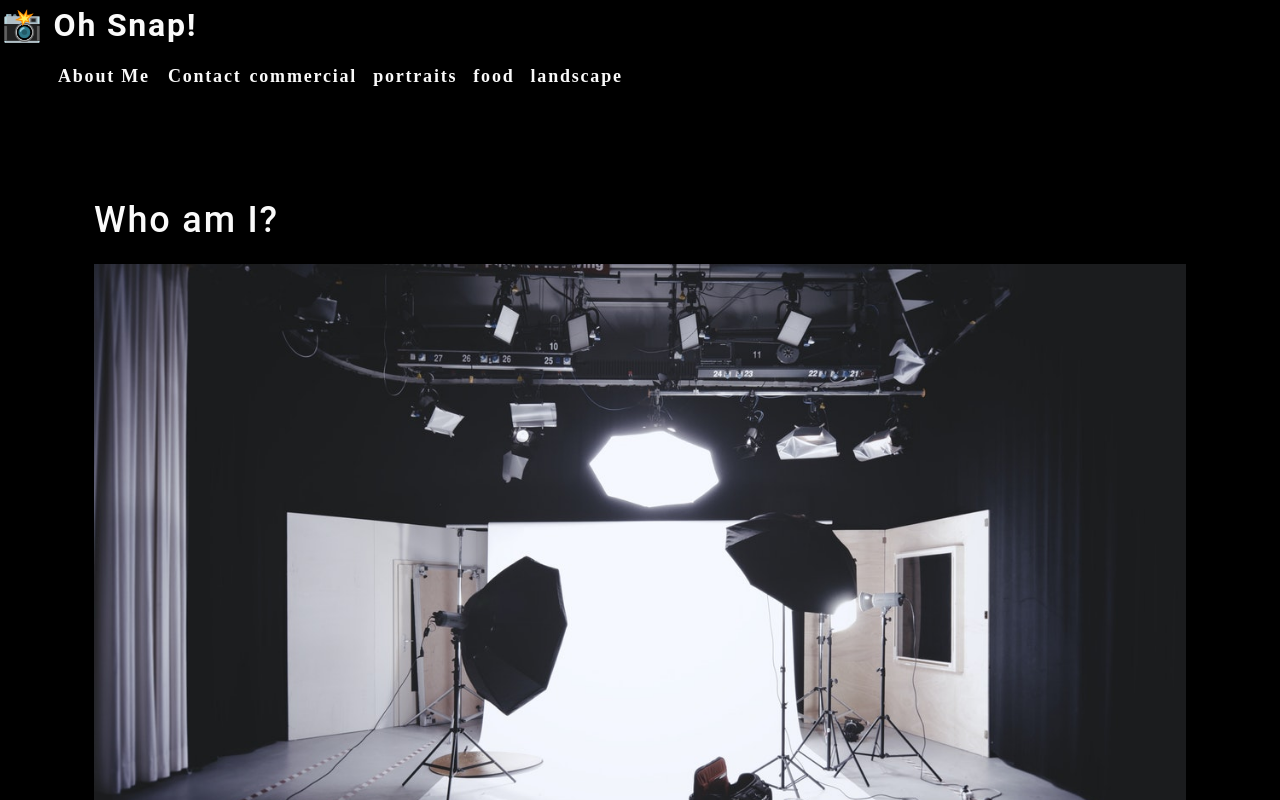
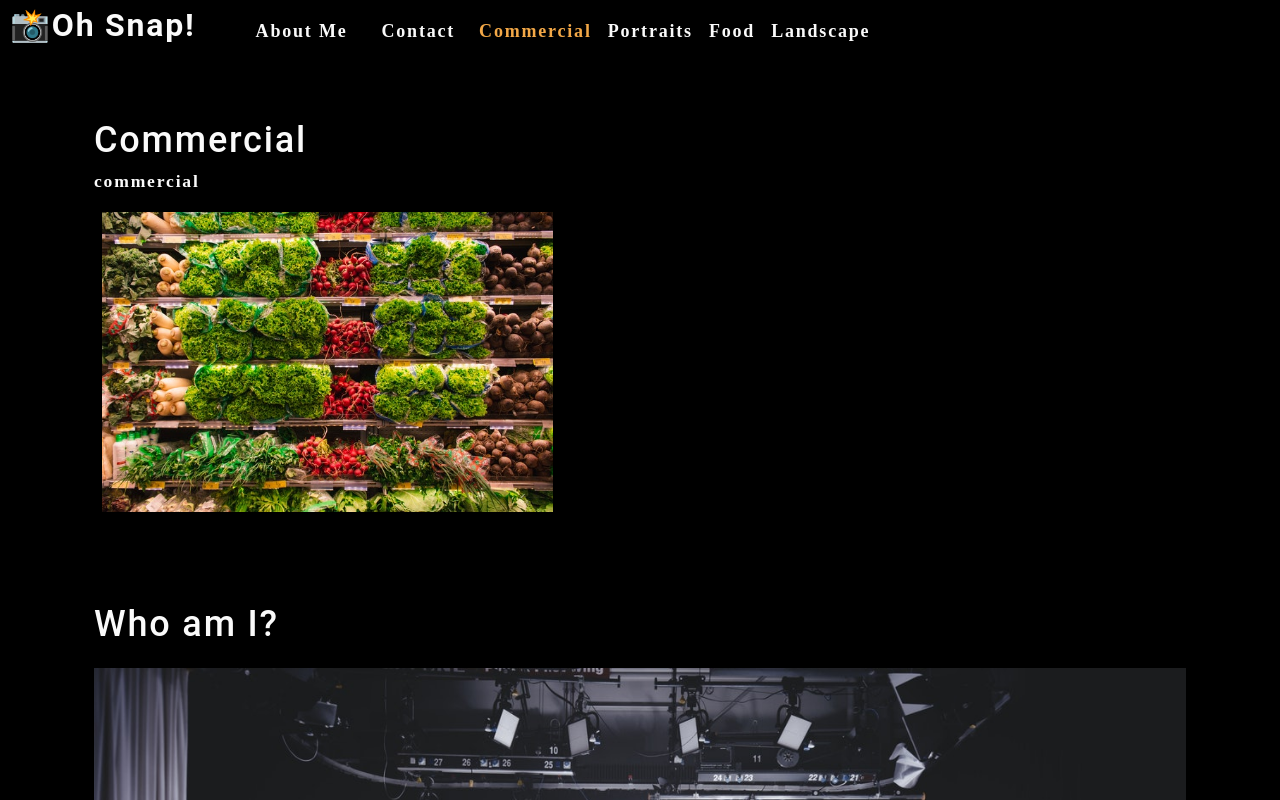
Before and after one commit to ianaack/photo-port, a React (Create React App) app: page / in a window 1280 px wide. Shown: the top 800 px of the page. Built offline with nearby package versions, Linux system fonts and the light colour scheme.

Commit message:
React Hooks in place

```diff
--- a/src/App.js
+++ b/src/App.js
@@ -1,13 +1,43 @@
-import React from "react";
+import React, { useState } from "react";
 import Nav from "./components/Nav";
 import About from "./components/About";
+import Gallery from "./components/Gallery";
 
 function App() {
+	const [categories] = useState([
+		{
+			name: "commercial",
+			description:
+				"Photos of grocery stores, food trucks, and other commercial projects",
+		},
+		{
+			name: "portraits",
+			description: "Portraits of people in my life",
+		},
+		{
+			name: "food",
+			description: "Delicious delicacies",
+		},
+		{
+			name: "landscape",
+			description: "Fields, farmhouses, waterfalls, and the beauty of nature",
+		},
+	]);
+
+	const [currentCategory, setCurrentCategory] = useState(categories[0]);
+
 	return (
 		<div>
-			<Nav></Nav>
+			<Nav
+				categories={categories}
+				setCurrentCategory={setCurrentCategory}
+				currentCategory={currentCategory}
+			></Nav>
 			<main>
-				<About></About>
+				<div>
+					<Gallery></Gallery>
+					<About></About>
+				</div>
 			</main>
 		</div>
 	);
--- /dev/null
+++ b/src/components/Gallery/index.js
@@ -0,0 +1,27 @@
+import React from "react";
+import { capitalizeFirstLetter } from "../../utils/helpers";
+import photo from "../../assets/small/commercial/0.jpg";
+
+function Gallery(props) {
+	const currentCategory = {
+		name: "commercial",
+		description:
+			"Photos of grocery stores, food trucks, and other commercial projects",
+	};
+
+	return (
+		<section>
+			<h1>{capitalizeFirstLetter(currentCategory.name)}</h1>
+			<p>{currentCategory.name}</p>
+			<div className="flex-row">
+				<img
+					src={photo}
+					alt="Commercial Example"
+					className="img-thumbnail mx-1"
+				/>
+			</div>
+		</section>
+	);
+}
+
+export default Gallery;
--- a/src/components/Nav/index.js
+++ b/src/components/Nav/index.js
@@ -1,37 +1,19 @@
-import React from "react";
+import React, { useEffect } from "react";
+import { capitalizeFirstLetter } from "../../utils/helpers";
 
-function Nav() {
-	const categories = [
-		{
-			name: "commercial",
-			description:
-				"Photos of grocery stores, food trucks, and other commercial projects",
-		},
-		{
-			name: "portraits",
-			description: "Portraits of people in my life",
-		},
-		{
-			name: "food",
-			description: "Delicious delicacies",
-		},
-		{
-			name: "landscape",
-			description: "Fields, farmhouses, waterfalls, and the beauty of nature",
-		},
-	];
-
-	function categorySelected(name) {
-		console.log(`${name} clicked`);
-	}
+function Nav(props) {
+	const { categories = [], setCurrentCategory, currentCategory } = props;
+	useEffect(() => {
+		document.title = capitalizeFirstLetter(currentCategory.name);
+	}, [currentCategory]);
 
 	return (
-		<header>
+		<header className="flex-row px-1">
 			<h2>
 				<a data-testid="link" href="/">
 					<span role="img" aria-label="camera">
 						📸
-					</span>{" "}
+					</span>
 					Oh Snap!
 				</a>
 			</h2>
@@ -42,13 +24,22 @@
 							About Me
 						</a>
 					</li>
-					<li>
+					<li className="mx-2">
 						<span>Contact</span>
 					</li>
 					{categories.map((category) => (
-						<li className="mx-1" key={category.name}>
-							<span onClick={() => categorySelected(category.name)}>
-								{category.name}
+						<li
+							className={`mx-1 ${
+								currentCategory.name === category.name && "navActive"
+							}`}
+							key={category.name}
+						>
+							<span
+								onClick={() => {
+									setCurrentCategory(category);
+								}}
+							>
+								{capitalizeFirstLetter(category.name)}
 							</span>
 						</li>
 					))}
```
